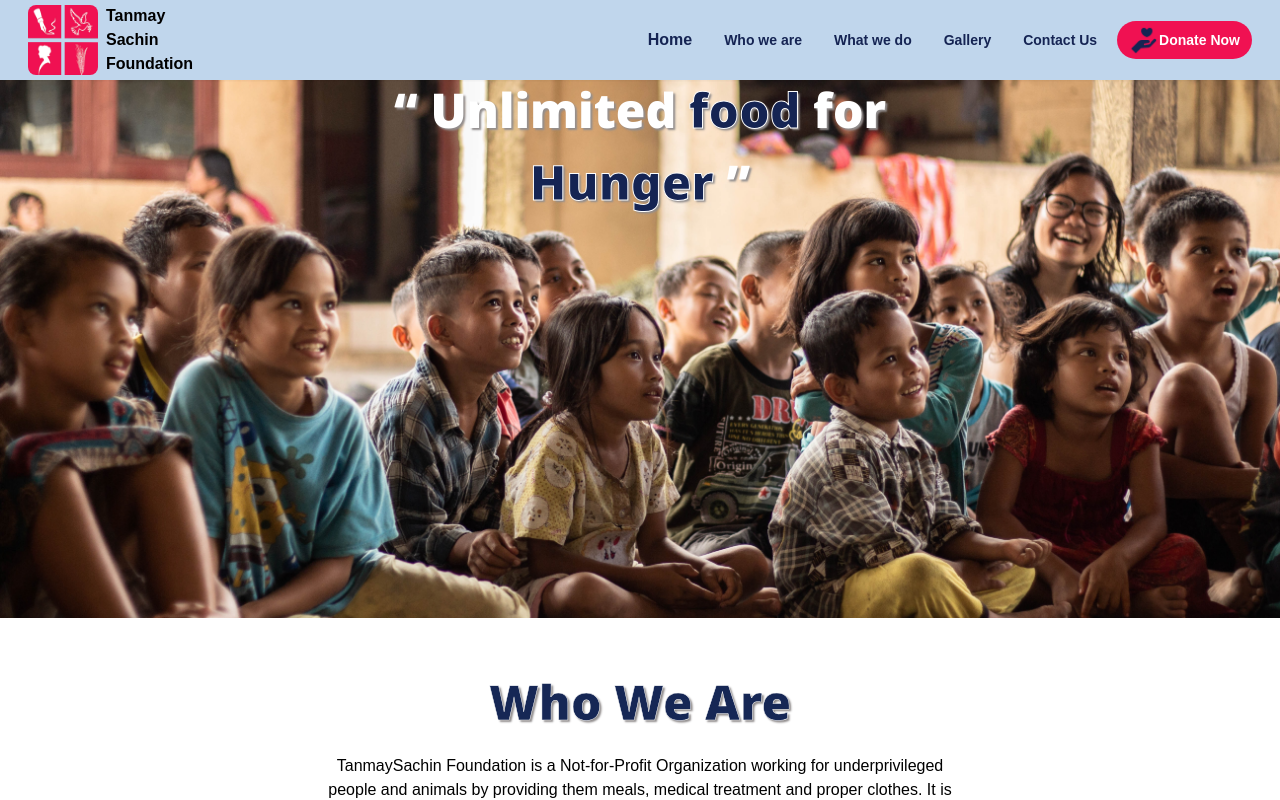
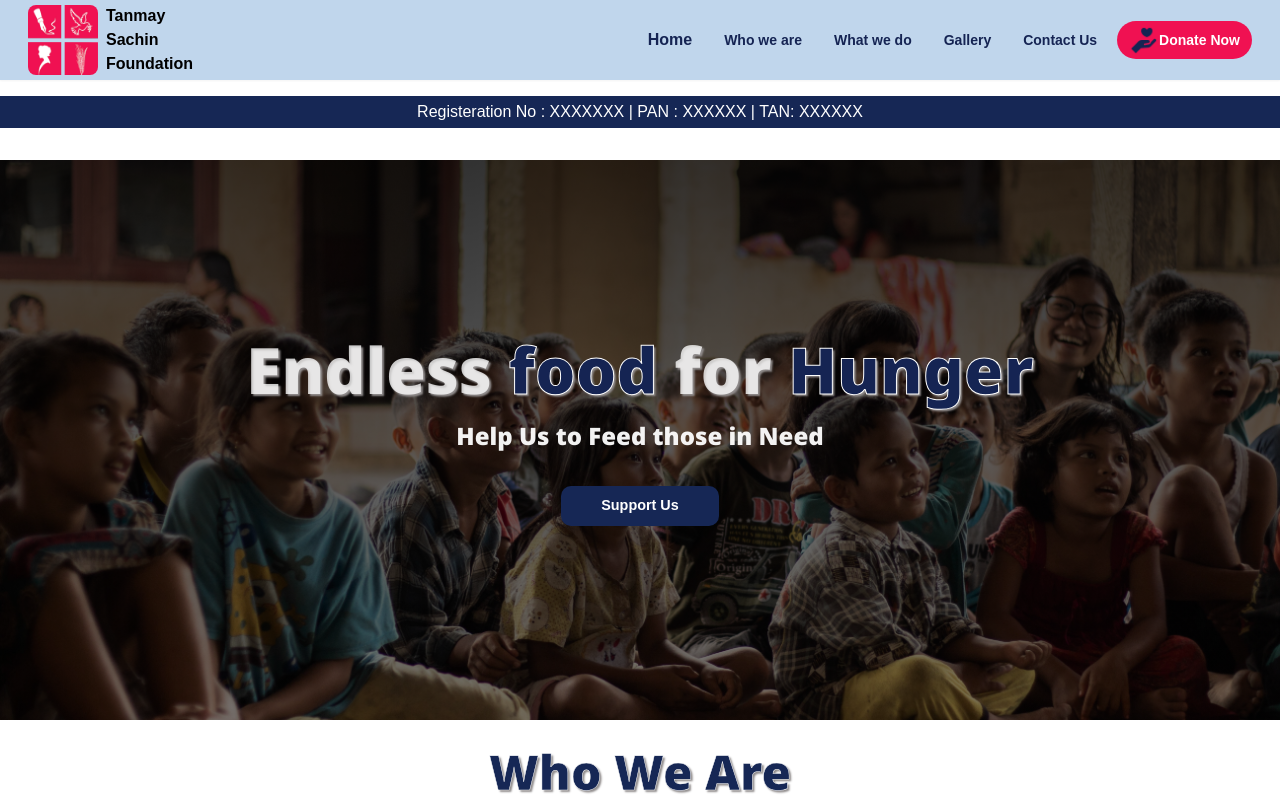
Before and after one commit to JatinPandey26/TanmaySachin_Foundation, a Next.js app: page / in a window 1280 px wide. Shown: the top 800 px of the page. Built offline with nearby package versions, Linux system fonts and the light colour scheme.

Commit message:
homepage bg update

```diff
--- a/components/homepageBg/index.js
+++ b/components/homepageBg/index.js
@@ -2,8 +2,12 @@ import React from 'react'
 import styles from './styles.module.scss'
 export const HomePic = () => {
   return (
-    <div className={styles.wrapper} style = {{backgroundImage : `url('/homeMainbg.jpg')`}}>
-        <h2>“ Unlimited <span>food</span> for <span>Hunger</span> ”</h2>
+    <div className={styles.wrapper} >
+      <div className={styles.headings}>
+        <h2> Endless <span>food</span> for <span>Hunger</span> </h2>
+        <h3 >Help Us to Feed those in Need </h3>
+        <button className='font-semibold'>Support Us</button>
+        </div>
     </div>
   )
 }
--- a/components/homepageBg/styles.module.scss
+++ b/components/homepageBg/styles.module.scss
@@ -1,32 +1,60 @@
-@import url('https://fonts.googleapis.com/css2?family=Noto+Sans:wght@900&display=swap');
+@import url("https://fonts.googleapis.com/css2?family=Noto+Sans:wght@900&display=swap");
 
-.wrapper{
+.wrapper {
   height: 70vh;
+  margin-top: 2rem;
   background-size: cover;
+  background-image: linear-gradient(rgba(0, 0, 0, 0.8), rgba(0, 0, 0, 0.5)),
+    url("/homeMainbg.jpg");
+  background-position: center;
+  display: flex;
+  justify-content: center;
+  align-items: center;
+  > .headings {
+    text-align: center;
 
-    background-position: center;
-    text-align: center;
-    margin-top: 1rem;
-    margin-bottom: 2rem;
+    display: flex;
+    flex-direction: column;
+    align-items: center;
+    justify-content: center;
+    width: fit-content;
+
+   // background-color: aqua;
+    > h2 {
       text-shadow: 2px 2px 2px rgb(146, 142, 142);
-    >h2{
-        margin: auto;
-        margin-top: 1rem;
-        width: 50%;
-        font-family: 'Noto Sans', sans-serif;
-        font-size: 3rem;
-        font-weight: 600;
-        color:white;
 
-        >span{
-            color : #152453;
+      font-family: "Noto Sans", sans-serif;
+      font-size: 4rem;
+      font-weight: 500;
+      color: rgba(255, 255, 255, 0.777);
+
+      > span {
+        color: #152453;
         -webkit-text-stroke: 1px white;
       }
-        @media screen and (max-width : 800px) {
-            width:70%
+      @media screen and (max-width: 800px) {
+        width: 70%;
       }
-        @media screen and (max-width : 550px) {
+      @media screen and (max-width: 550px) {
         font-size: 2.4rem;
       }
     }
+    > h3 {
+      font-family: "Noto Sans", sans-serif;
+      font-size: 1.5rem;
+      font-weight: 200;
+      text-align: center;
+      //background-color:#152453;
+      color: rgba(255, 255, 255, 0.947);
     }
+    > button {
+      background-color: #162755;
+      color: white;
+      font-size: 0.9rem;
+      padding: 0.6rem 1.8rem;
+      margin: 2rem;
+      width: 20%;
+      border-radius: 10px;
+    }
+  }
+}
--- a/components/reginfobanner/index.js
+++ b/components/reginfobanner/index.js
@@ -2,7 +2,7 @@ import React from 'react'
 
 const RegBanner = () => {
   return (
-    <div className='bg-[#162755] p-1 text-white text-center mt-[0.6rem]'>Registeration No : XXXXXXX | PAN : XXXXXX | TAN: XXXXXX</div>
+    <div className='bg-[#162755] p-1 text-white text-center mt-[6rem]'>Registeration No : XXXXXXX | PAN : XXXXXX | TAN: XXXXXX</div>
   )
 }
 
```
Also changed, not shown: 1 other file (tests, documents, lock files or other folders). Lines whose indentation alone changed are shown as unchanged.
